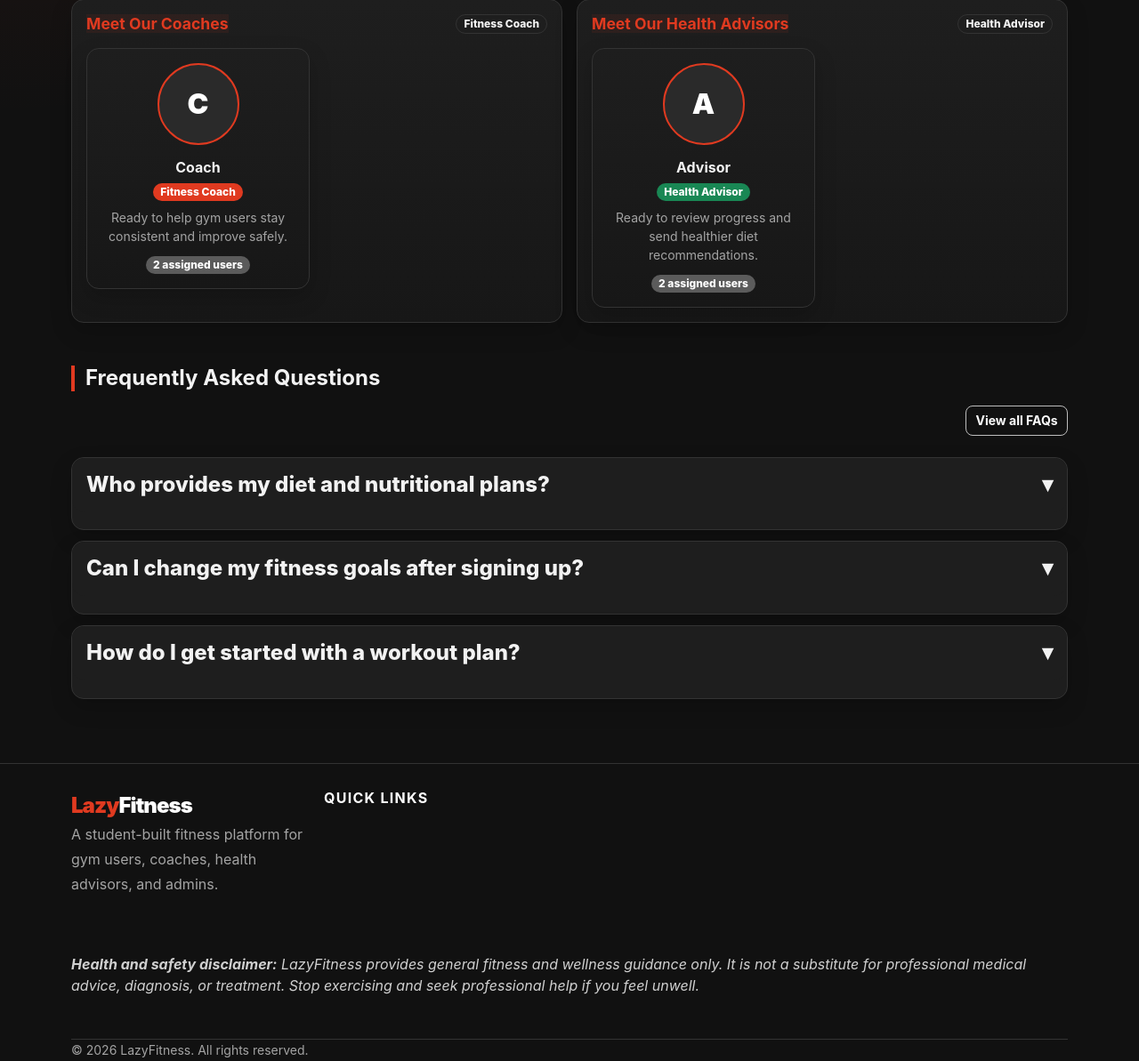
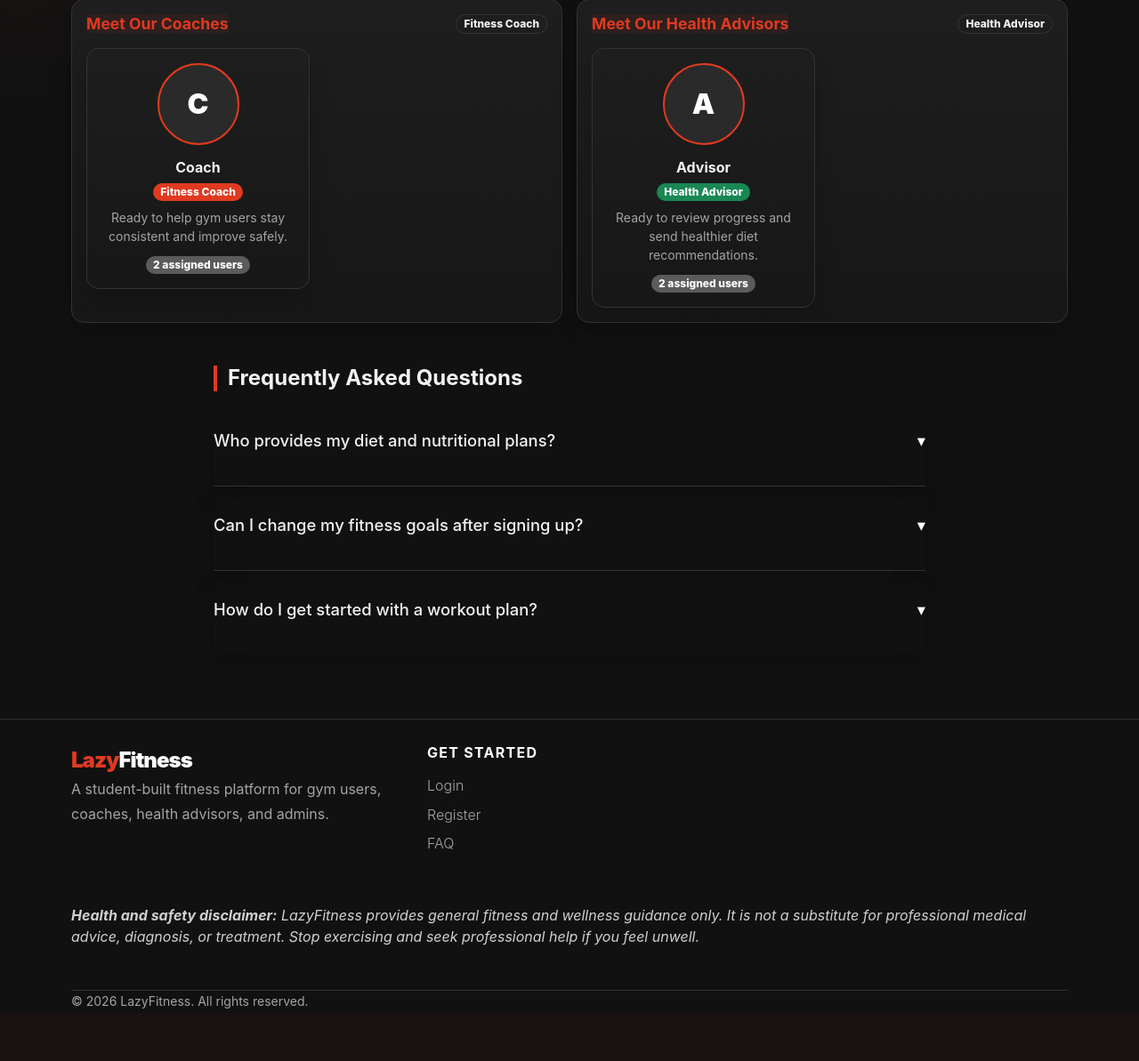
Before and after one commit to y1nghui/lazyfitness, a Django app: page / in a window 1280 px wide. Shown: the part 623-1816 px from the top of the page at 89% size. After the commit the page ends 1757 px from the top, so only its background shows below. Run offline with Django 4.2, Linux system fonts and the light colour scheme; data comes from the database, SQL or seed files in the repository; both versions use the stored data as it was after the commit.

Commit message:
Enhance FAQ section with improved styling and functionality, update footer layout for better user navigation

```diff
--- a/static/css/lazyfitness.css
+++ b/static/css/lazyfitness.css
@@ -1397,6 +1397,48 @@
   padding-inline: .35rem;
 }
 
+.lf-faq-item {
+  background: transparent !important;
+  border: none !important;
+  border-bottom: 1px solid var(--lf-border) !important;
+  border-radius: 0 !important;
+  margin-bottom: 0 !important;
+}
+
+.lf-faq-item:last-child {
+  border-bottom: none !important;
+}
+
+.lf-faq-item .accordion-button {
+  background: transparent !important;
+  color: var(--lf-text) !important;
+  font-size: 1.15rem;
+  font-weight: 500;
+  box-shadow: none !important;
+  padding: 1.25rem 0;
+  cursor: pointer;
+  transition: color 0.2s ease;
+}
+
+.lf-faq-item .accordion-button:hover,
+.lf-faq-item .accordion-button:not(.collapsed) {
+  color: var(--lf-accent) !important;
+}
+
+.lf-faq-item .accordion-button::after {
+  filter: brightness(0) invert(1) !important;
+  transition: transform 0.2s ease-in-out;
+}
+
+.lf-faq-item .accordion-body {
+  padding: 0 0 1.5rem 0; /* Flush alignment */
+  color: var(--lf-muted);
+  font-size: 1rem;
+  line-height: 1.6;
+  background: transparent !important;
+  border: none !important;
+}
+
 @media (min-width: 992px) {
   .profile-hover-dropdown {
     position: relative;
--- a/static/js/lazyfitness-ui.js
+++ b/static/js/lazyfitness-ui.js
@@ -135,24 +135,22 @@
   });
 
   document.querySelectorAll('[data-lf-back]').forEach((button) => {
-    button.addEventListener('click', () => {
+    button.addEventListener('click', (event) => {
+      event.preventDefault(); // Prevents default button behavior
+
       const fallback = button.dataset.fallback || '/';
       const nextUrl = new URLSearchParams(window.location.search).get('next');
+
       if (nextUrl && nextUrl.startsWith('/') && !nextUrl.startsWith('//')) {
         window.location.href = nextUrl;
         return;
       }
-      if (document.referrer) {
-        try {
-          const referrer = new URL(document.referrer);
-          if (referrer.origin === window.location.origin) {
-            window.location.href = referrer.pathname + referrer.search;
-            return;
-          }
-        } catch (error) {
-          // Fall through to role fallback below.
-        }
+
+      if (window.history.length > 1 && document.referrer.includes(window.location.origin)) {
+        window.history.back();
+        return;
       }
+
       window.location.href = fallback;
     });
   });
--- a/templates/shared/base.html
+++ b/templates/shared/base.html
@@ -190,12 +190,14 @@
 
 <footer class="site-footer py-5 mt-4">
   <div class="container">
-    <div class="footer-grid gap-3">
-      <div class="footer-col footer-brand">
+    <div class="row gy-4">
+      <div class="col-lg-6 col-md-12 footer-brand">
         <div class="footer-logo">Lazy<span>Fitness</span></div>
-        <p class="footer-copy text-muted">A student-built fitness platform for gym users, coaches, health advisors, and admins.</p>
+        <p class="footer-copy text-muted pe-lg-5">A student-built fitness platform for gym users, coaches, health advisors, and admins.</p>
       </div>
-      <div class="footer-col">
+
+      {% if user.is_authenticated %}
+        <div class="col-lg-3 col-md-6">
           <h5 class="footer-heading">Quick Links</h5>
           <ul class="footer-links">
             {% if user.is_gym_user %}
@@ -210,7 +212,7 @@
               <li class="footer-link"><a href="{% url 'coach:plan_list' %}">Plans</a></li>
               <li class="footer-link"><a href="{% url 'coach:monitor_progress' %}">Progress</a></li>
             {% elif user.is_health_advisor %}
-            <li class="footer-link"><a class="footer-link" href="{% url 'health_advisor:dashboard' %}">Dashboard</a></li>
+              <li class="footer-link"><a href="{% url 'health_advisor:dashboard' %}">Dashboard</a></li>
               <li class="footer-link"><a href="{% url 'health_advisor:assigned_users' %}">Assigned Users</a></li>
               <li class="footer-link"><a href="{% url 'health_advisor:diet_plan_list' %}">Diet Plans</a></li>
               <li class="footer-link"><a href="{% url 'health_advisor:recommendation_list' %}">Health Recommendations</a></li>
@@ -221,35 +223,36 @@
             {% endif %}
           </ul>
         </div>
-      <div class="footer-col">
-        {% if user.is_gym_user %}
-          <h5 class="footer-heading">Support</h5>
-          <ul class="footer-links">
-            <li class="footer-link"><a href="{% url 'accounts:submit_feedback' %}">Feedback</a></li>
-            <li class="footer-link"><a href="{% url 'faq_public' %}">FAQ</a></li>
-          </ul>
-        {% elif user.is_coach %}
-          <h5 class="footer-heading">Support</h5>
-          <ul class="footer-links">
-            <li class="footer-link"><a href="{% url 'accounts:submit_feedback' %}">Feedback</a></li>
-            <li class="footer-link"><a href="{% url 'faq_public' %}">FAQ</a></li>
-          </ul>
-        {% elif user.is_health_advisor %}
-          <h5 class="footer-heading">Support</h5>
-          <ul class="footer-links">
-            <li class="footer-link"><a href="{% url 'accounts:submit_feedback' %}">Feedback</a></li>
-            <li class="footer-link"><a href="{% url 'faq_public' %}">FAQ</a></li>
-          </ul>
-        {% elif user.is_admin_user %}
+
+        <div class="col-lg-3 col-md-6">
+          {% if user.is_admin_user %}
             <h5 class="footer-heading">Management</h5>
             <ul class="footer-links">
               <li class="footer-link"><a href="{% url 'admin_panel:user_list' %}">Users Management</a></li>
               <li class="footer-link"><a href="{% url 'admin_panel:faq_list' %}">FAQ Management</a></li>
               <li class="footer-link"><a href="{% url 'admin_panel:feedback_list' %}">Feedback Management</a></li>
             </ul>
+          {% else %}
+            <h5 class="footer-heading">Support</h5>
+            <ul class="footer-links">
+              <li class="footer-link"><a href="{% url 'accounts:submit_feedback' %}">Feedback</a></li>
+              <li class="footer-link"><a href="{% url 'faq_public' %}">FAQ</a></li>
+            </ul>
           {% endif %}
         </div>
+
+      {% else %}
+        <div class="col-lg-3 col-md-6">
+          <h5 class="footer-heading">Get Started</h5>
+          <ul class="footer-links">
+            <li class="footer-link"><a href="{% url 'accounts:login' %}">Login</a></li>
+            <li class="footer-link"><a href="{% url 'accounts:register' %}">Register</a></li>
+            <li class="footer-link"><a href="{% url 'faq_public' %}">FAQ</a></li>
+          </ul>
         </div>
+      {% endif %}
+    </div>
+
     <div class="lf-footer-disclaimer py-4 mt-4"><i>
         <strong>Health and safety disclaimer:</strong>
         LazyFitness provides general fitness and wellness guidance only. It is not a substitute for professional medical advice, diagnosis, or treatment. Stop exercising and seek professional help if you feel unwell.
--- a/templates/shared/landing.html
+++ b/templates/shared/landing.html
@@ -27,29 +27,31 @@
 {% include 'shared/team_promo.html' %}
 
 <section class="py-5" id="faq">
-  <div class="row">
-    <div class="col-12 d-flex flex-column flex-md-row align-items-start align-items-md-center justify-content-between mb-4 gap-3">
+  <div class="mx-auto" style="max-width: 800px;">
+    <div class="row mb-4">
+      <div class="col-12 d-flex flex-column flex-md-row align-items-start align-items-md-center justify-content-between gap-3">
         <h2 class="section-title mb-0">Frequently Asked Questions</h2>
-      <a class="btn btn-outline-light btn-sm ms-auto" href="{% url 'faq_public' %}">View all FAQs</a>
       </div>
     </div>
+
     <div class="accordion" id="landingFaqAccordion">
       {% for faq in faqs %}
-    <div class="accordion-item bg-dark text-light border-secondary">
+      <div class="accordion-item lf-faq-item mb-3">
         <h2 class="accordion-header">
-        <button class="accordion-button collapsed bg-dark text-light" type="button" data-lf-toggle="collapse" data-lf-target="#landingFaq{{ faq.id }}">
+          <button class="accordion-button collapsed" type="button" data-lf-toggle="collapse" data-lf-target="#landingFaq{{ faq.id }}">
             {{ faq.question }}
           </button>
         </h2>
         <div id="landingFaq{{ faq.id }}" class="accordion-collapse collapse" data-lf-parent="#landingFaqAccordion">
           <div class="accordion-body">
-          <p>{{ faq.answer|linebreaksbr }}</p>
+            <p class="mb-0">{{ faq.answer|linebreaksbr }}</p>
           </div>
         </div>
       </div>
       {% empty %}
-    <div class="card p-4 text-center text-secondary">No FAQ entries yet.</div>
+      <div class="card p-4 text-center text-secondary bg-transparent border-secondary">No FAQ entries yet.</div>
       {% endfor %}
+    </div>
   </div>
 </section>
 {% endblock %}
```
Also changed, not shown: templates/admin_panel/faq_list.html (+9 -7 lines), templates/shared/faq.html (+7 -5 lines), db.sqlite3. Lines whose indentation alone changed are shown as unchanged.
